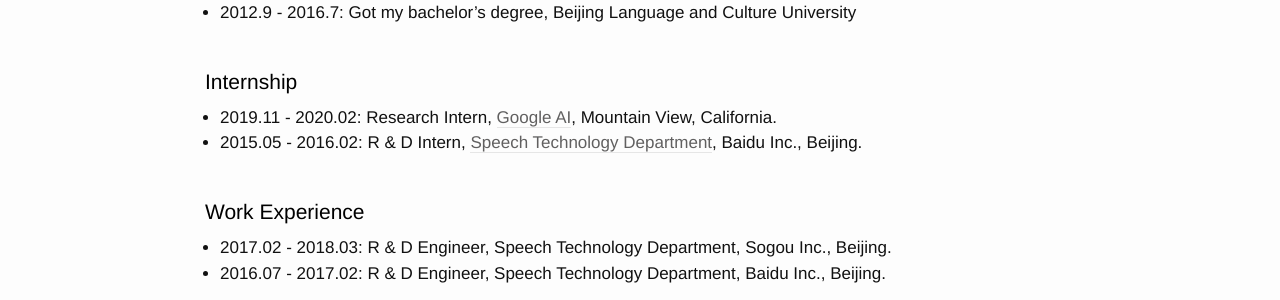
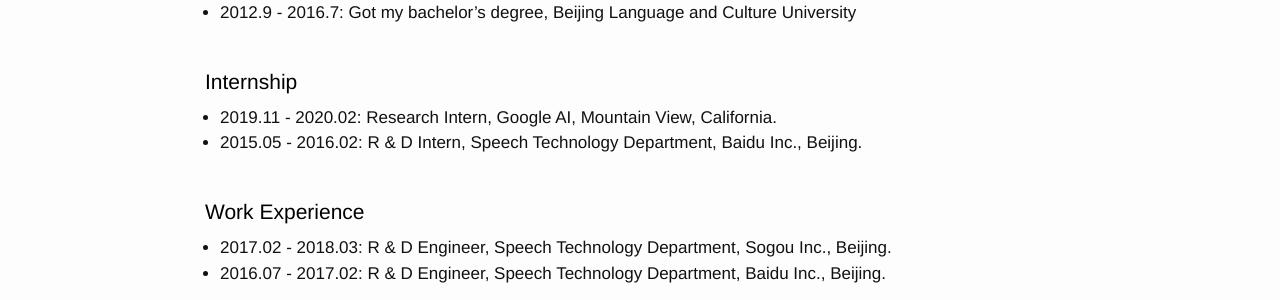
Before and after one commit to yukunfeng/yukunfeng.github.io, a Jekyll site: the page built from index.md, in a window 1280 px wide. Shown: the part 296-596 px from the top of the page. Built offline with Jekyll 4.4.1, drawn with Linux system fonts in a browser that asks for light colours; some of the changed lines change nothing that is shown.

Commit message:
remove link of google ai and baidu speech

```diff
--- a/index.md
+++ b/index.md
@@ -34,10 +34,8 @@
 <br>
 
 <p style="color:black;font-size:21px;font-weight:Semibold">Internship</p>
-- 2019.11 - 2020.02: Research Intern, <a id="link" class="underline"
-  href="https://ai.google/">Google AI</a>, Mountain View, California.
-- 2015.05 - 2016.02: R & D Intern, <a id="link" class="underline"
-  href="https://ai.baidu.com/tech/speech">Speech Technology Department</a>, Baidu Inc., Beijing.
+- 2019.11 - 2020.02: Research Intern, Google AI, Mountain View, California.
+- 2015.05 - 2016.02: R & D Intern, Speech Technology Department, Baidu Inc., Beijing.
 
 <br>
 
```
